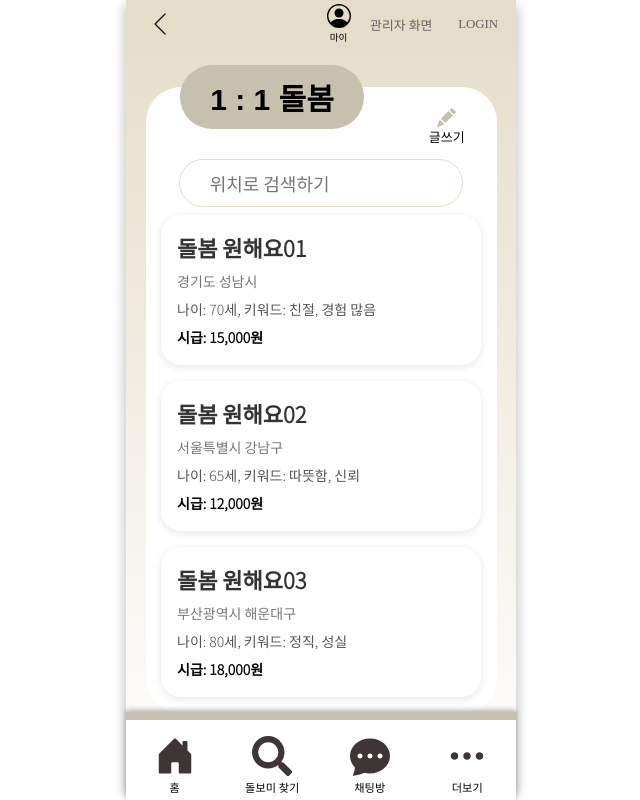
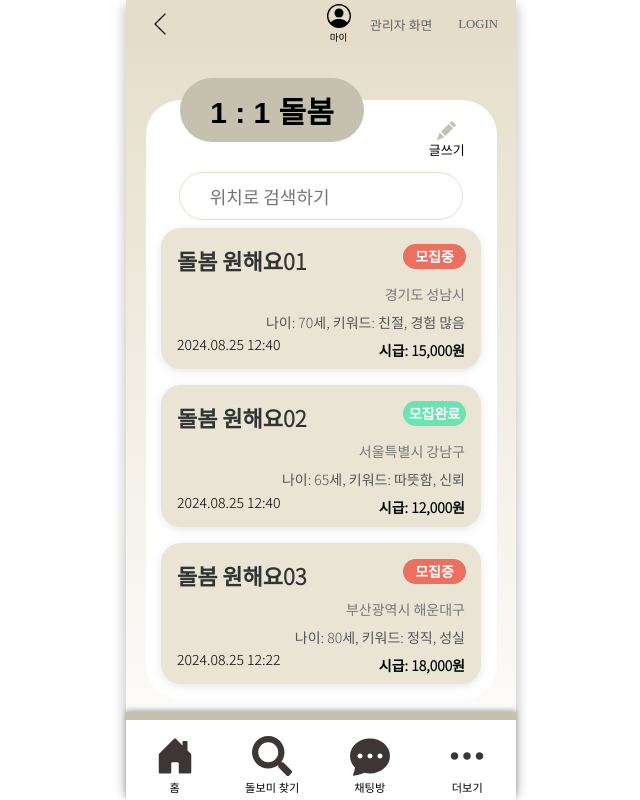
Before and after one commit to yerimi00/GovTech_FE, a React (Vite) app in the folder bombom/: page /want in a window 1280 px wide. Shown: the whole page, without its empty margins (319-959 px from the left). Built offline with nearby package versions, Linux system fonts and the light colour scheme; a web font is replaced by a local one.

Commit message:
feat : 돌봄원해요 수정

```diff
--- a/bombom/src/components/card/WantCard.jsx
+++ b/bombom/src/components/card/WantCard.jsx
@@ -1,19 +1,95 @@
 import React from "react";
 import styled from "styled-components";
-import CardContainer from "../container/CardContainer";
 
-const WantCard = ({ title, location, caregiverInfo, hourlyRate, onClick }) => {
+const WantCard = ({
+  title,
+  location,
+  caregiverInfo,
+  hourlyRate,
+  recruitmentStatus,
+  time,
+  onClick,
+}) => {
   return (
-    <CardContainer onClick={onClick} backgroundColor="white">
+    <CardContainer onClick={onClick} backgroundColor="#EAE4D4">
+      <RecruitmentStatus recruitmentStatus={recruitmentStatus}>
+        {recruitmentStatus}
+      </RecruitmentStatus>
       <Title>{title}</Title>
-      <Location>{location}</Location>
-      <CaregiverInfo>{caregiverInfo}</CaregiverInfo>
-      <HourlyRate>{hourlyRate}</HourlyRate>
+      <div>
+        <Location>{location}</Location>
+        <CaregiverInfo>{caregiverInfo}</CaregiverInfo>
+        <HourlyRate>{hourlyRate}</HourlyRate>
+      </div>
+      <RecruitmentTime>{time}</RecruitmentTime>
     </CardContainer>
   );
 };
 
 export default WantCard;
+
+const CardContainer = styled.div`
+  background-color: ${(props) =>
+    props.backgroundColor || props.theme.colors.lightGray};
+  border-radius: ${(props) => props.borderRadius || "20px"};
+  border: ${(props) => props.border || "auto"};
+  padding: 1rem;
+  margin: 0.5rem 0;
+  box-shadow: 0 2px 8px rgba(0, 0, 0, 0.1);
+  display: flex;
+  flex-direction: column;
+  gap: 0.5rem;
+  cursor: pointer;
+  min-height: 120px;
+  align-items: ${(props) => props.alignItems || "flex-start"};
+  width: ${(props) => props.width || "20rem"};
+  height: ${(props) => props.height || "150px"};
+  position: relative;
+
+  div {
+    display: flex;
+    width: 100%;
+    flex-direction: column;
+    justify-content: flex-end;
+    gap: 0.5rem;
+  }
+
+  &:hover {
+    background-color: ${({ theme }) => theme.colors.lightGrayHover};
+  }
+  &:active {
+    background-color: white;
+  }
+`;
+
+const RecruitmentStatus = styled.div`
+  position: absolute;
+  display: flex;
+  justify-content: center;
+  align-items: center;
+  width: 63px !important;
+  height: 25px;
+  box-sizing: border-box;
+  padding: 3px;
+  right: 15px;
+  border-radius: 35px;
+  font-weight: bold;
+  color: #fff;
+  font-size: 14px;
+
+  background-color: ${({ recruitmentStatus, theme }) =>
+    recruitmentStatus === "모집완료"
+      ? theme.colors.permissionGreen
+      : theme.colors.mainRed};
+`;
+
+const RecruitmentTime = styled.div`
+  position: absolute;
+  display: flex;
+  justify-content: center;
+  bottom: 15px;
+  font-size: 14px;
+`;
 
 const Title = styled.h2`
   font-size: 22px;
--- a/bombom/src/pages/wantpage/wantpage.jsx
+++ b/bombom/src/pages/wantpage/wantpage.jsx
@@ -21,18 +21,24 @@ const WantPage = () => {
       location: "경기도 성남시",
       caregiverInfo: ["나이: 70세, 키워드: 친절, 경험 많음"],
       hourlyRate: "시급: 15,000원",
+      recruitmentStatus: "모집중",
+      time: "2024.08.25 12:40",
     },
     {
       title: "돌봄 원해요02",
       location: "서울특별시 강남구",
       caregiverInfo: ["나이: 65세, 키워드: 따뜻함, 신뢰"],
       hourlyRate: "시급: 12,000원",
+      recruitmentStatus: "모집완료",
+      time: "2024.08.25 12:40",
     },
     {
       title: "돌봄 원해요03",
       location: "부산광역시 해운대구",
       caregiverInfo: ["나이: 80세, 키워드: 정직, 성실"],
       hourlyRate: "시급: 18,000원",
+      recruitmentStatus: "모집중",
+      time: "2024.08.25 12:22",
     },
   ];
 
@@ -60,7 +66,7 @@ const WantPage = () => {
           justifyContent="flex-start"
           gap="1rem"
         >
-          <MainDiv backgroundColor="white" borderRadius="35px">
+          <MainDiv height="75vh" backgroundColor="white" borderRadius="35px">
             <CustomRow width="90%" justifyContent="space-between">
               <WantCategory width="40%" borderRadius="20px">
                 1 : 1 돌봄
@@ -75,7 +81,7 @@ const WantPage = () => {
                 <p>글쓰기</p>
               </WriteIconDiv>
             </CustomRow>
-            <InputContainer placeholder="위치로 검색하기" />
+            <InputContainer marginTop="0px" placeholder="위치로 검색하기" />
             {cardData.map((card, index) => (
               <WantCard
                 key={index}
@@ -83,6 +89,8 @@ const WantPage = () => {
                 location={card.location}
                 caregiverInfo={card.caregiverInfo.join(", ")}
                 hourlyRate={card.hourlyRate}
+                recruitmentStatus={card.recruitmentStatus}
+                time={card.time}
                 onClick={() => handleCardClick(card)}
               />
             ))}
@@ -112,6 +120,7 @@ const ContainerCenter = styled.div`
 
 const PageContainer = styled(ContainerCenter)`
   width: 100%;
+  min-height: 100vh;
   display: flex;
   flex-direction: row;
   justify-content: center;
@@ -131,7 +140,7 @@ const MainDiv = styled.div`
   display: flex;
   flex-direction: column;
   align-items: center;
-  justify-content: center;
+  justify-content: flex-start;
   font-family: ${(props) => props.fontFamily || "Noto Sans KR"};
 `;
 
--- a/bombom/src/theme.jsx
+++ b/bombom/src/theme.jsx
@@ -10,6 +10,8 @@ const theme = {
     greenHover: "#BDD398",
     lightGray: "#E5DDC9",
     lightGrayHover: "#C6C0AF",
+    mainRed: "#EC7060",
+    permissionGreen: "#6CE3B1",
   },
   card: {
     backgroundColor: "#EAE4D4",
```
